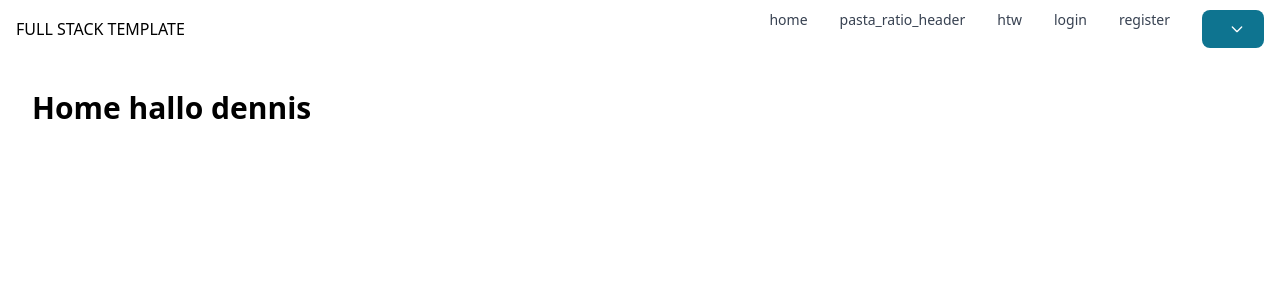
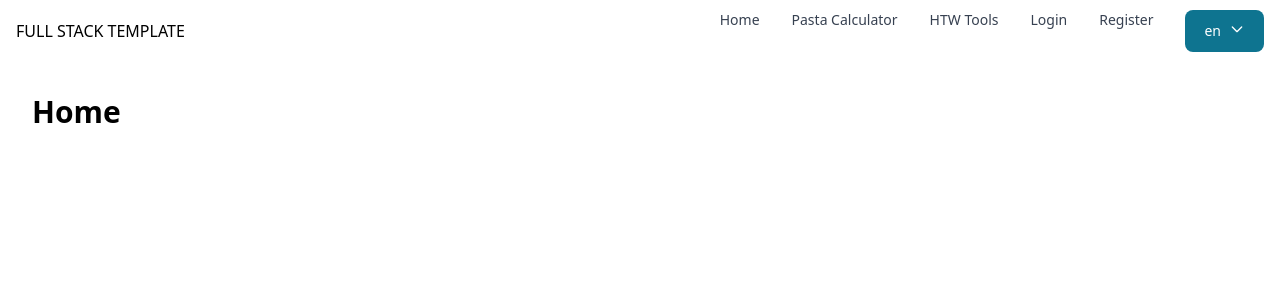
Before and after one commit to 104-Berlin/james-tools, a React (Vite) app in the folder frontend/: page / in a window 1280 px wide. Shown: the top 300 px of the page. Built offline with nearby package versions, Linux system fonts and the light colour scheme.

Commit message:
Make translation work again

```diff
--- a/frontend/src/main.tsx
+++ b/frontend/src/main.tsx
@@ -2,7 +2,7 @@ import { createRoot } from 'react-dom/client'
 import './index.css'
 import App from './App.tsx'
 import axios from 'axios'
-//import './i18next'
+import './i18next'
 
 
 /*axios.defaults.httpsAgent = {
--- a/frontend/src/routes/Home.tsx
+++ b/frontend/src/routes/Home.tsx
@@ -2,7 +2,7 @@ export default function Home() {
     return (
         <div>
             <h1 className="font-extrabold text-3xl p-8">
-                Home hallo dennis
+                Home
             </h1>
         </div>
     )
```
Also changed, not shown: 1 other file (tests, documents, lock files or other folders).
